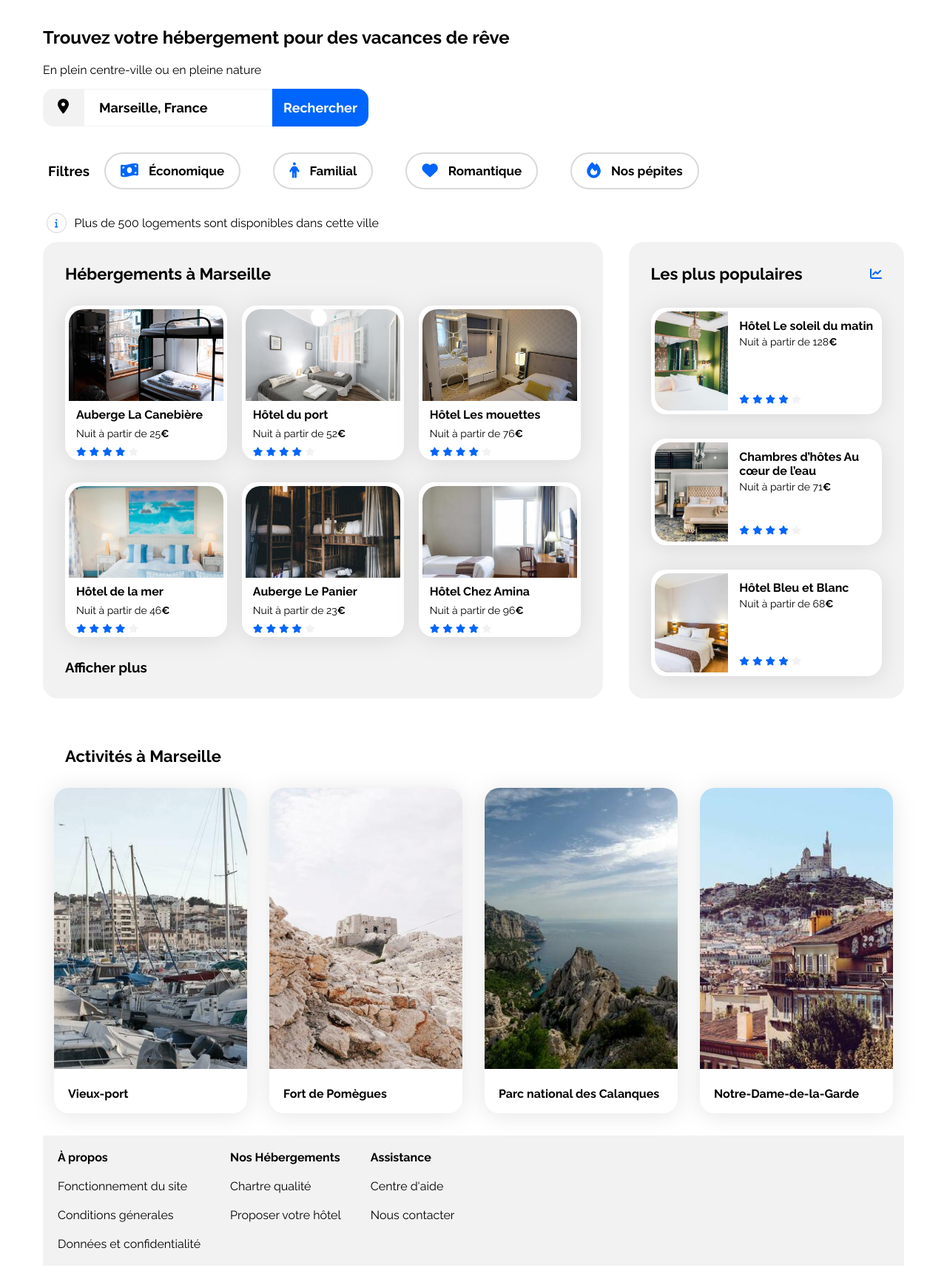
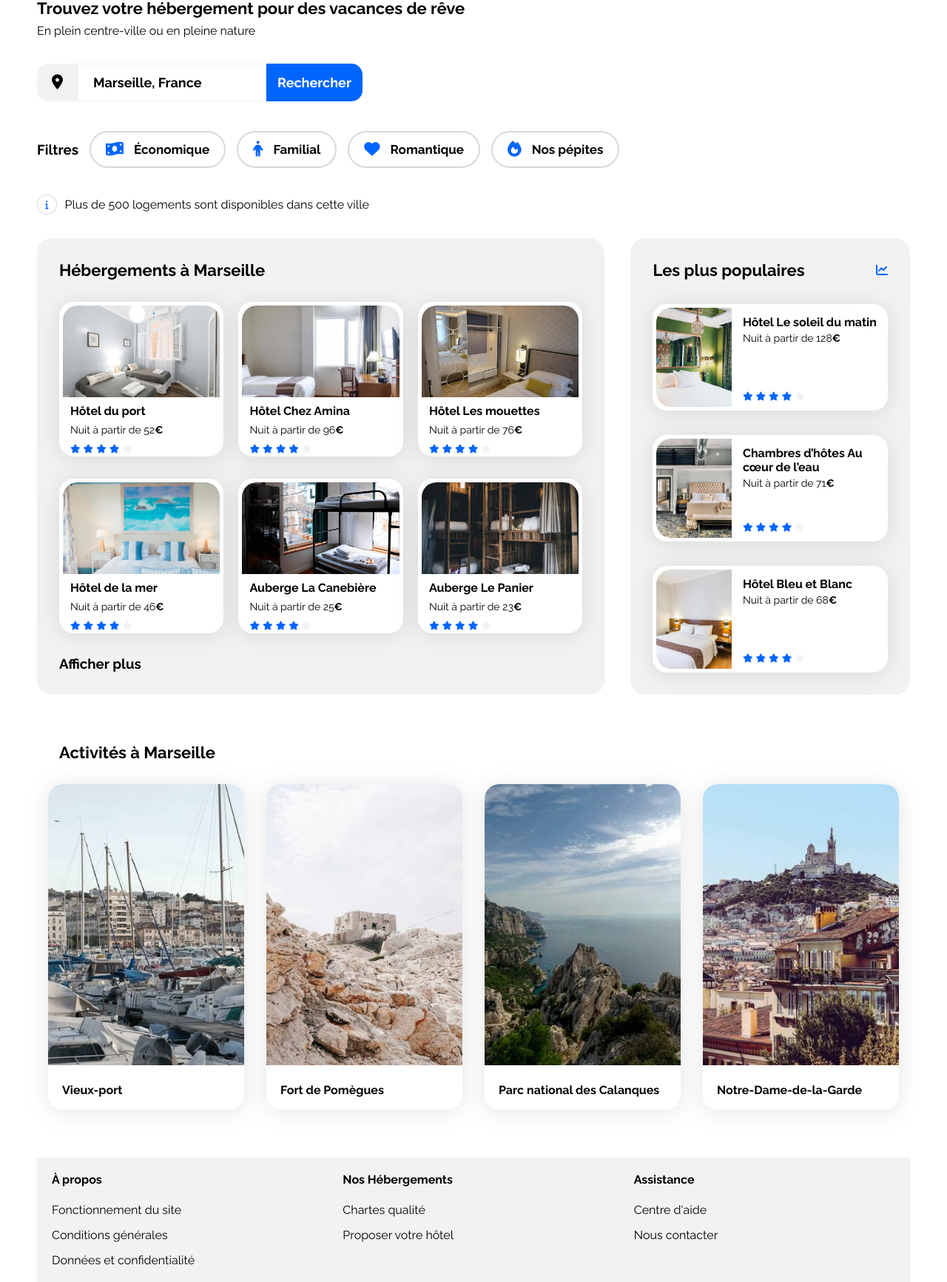
Before and after one commit to Ch1oeee/OC_Projet2, a plain HTML site: page booki-starter-code-master/index.html in a window 1280 px wide. Shown: the part 111-1844 px from the top of the page at 74% size. Drawn offline with Linux system fonts and the light colour scheme.

Commit message:
adjusted CSS and added links and animations

```diff
--- a/booki-starter-code-master/css/style.css
+++ b/booki-starter-code-master/css/style.css
@@ -16,12 +16,29 @@
 body {
     display: flex;
     justify-content: center;
+    margin: 0;
 }
 
 .main-container {
     width: 100%;
     max-width: 1440px;
     box-sizing: border-box;
+}
+
+h1{
+    margin: 0;
+    font-size: 22px;
+    margin-top: 30px;
+}
+
+a {
+    text-decoration: none;
+    color: black;
+}
+
+article:hover{
+    transform: scale(1.1);
+    transition: 0.2s;
 }
 
 .section-title {
@@ -34,11 +51,6 @@ body {
     border-radius: 20px;
     padding: 5px;
     filter: drop-shadow(0px 3px 15px rgba(0, 0, 0, 0.1));
-}
-
-
-.card a {
-    text-decoration: none;
 }
 
 .card img {
@@ -84,7 +96,6 @@ body {
 }
 
 .image-hebergement {
-    box-sizing: border-box;
     object-fit: cover;
     border-radius: 20px 20px 0px 0px;
     width: 100%;
@@ -93,7 +104,6 @@ body {
 
 .hebergements-card {
     display: flex;
-    flex-direction: row;
     flex-wrap: wrap;
     justify-content: space-between;
 }
@@ -208,28 +218,45 @@ body {
 /* FOOTER */
 
 footer{
-    margin: 0px 50px 0px 50px;
+    margin: 35px 50px 0px 50px;
     background-color: #F2F2F2;
+}
+
+.footer-container{
     display: flex;
     flex-direction: row;
-    justify-content: flex-start;
+    justify-content: space-around;
+    width: 100%;
+}
 
-
+.footer-container div {
+    width: 35%;
 }
 
 .footer-txt {
-    padding: 20px;
+    padding: 20px 20px 5px 20px;
 }
 
-.footer-txt p{
-    margin: 0;
-    padding-top: 20px;
+.footer-txt ul li {
+    color: black;
+    text-decoration: none;
+}
+
+.footer-txt ul {
+    list-style: none;
+    display: flex;
+    flex-direction: column;
+    padding: 0;
+    margin-bottom: 0px;
+}
+
+.footer-txt li{
+    padding-bottom: 15px;
 }
 
 .footer-title{
-    margin: 0;
+    margin-top: 0;
 }
-
 
 
 /* mine---------------------------------------------------------------- */
@@ -238,30 +265,39 @@ footer{
 
 header{
     display: flex;
-    align-items: center;
     justify-content: space-between;
-    padding: 50px;
 }
 
 .logo {
     height: 19px;
     width: 61px;
+    padding: 30px;
 }
 
-nav a{
+.header-links a{
     font-size: 16px;
-    padding: 57px 30px 30px 30px;
-    text-decoration: none;
-    color: black;
+    padding: 14px 30px 0px 30px;
 }
 
-nav a:hover{
+.header-links{
+    padding-top: 16px;
+    padding: 16px 30px 0px 30px;
+}
+
+
+.header-links a:hover{
     color: #0065FC;
     border-top: 2px solid;
 }
 
 main {
     margin: 0px 50px 0px 50px;
+}
+
+.research-txt{
+    padding-top: 8px;
+    padding-bottom: 35px;
+    margin: 0;
 }
 
 /*  CSS FORMULAIRE DE RECHERCHE  */
@@ -311,8 +347,7 @@ input::placeholder{
     flex-direction: row;
     justify-content: flex-start;
     align-items: center;
-    padding-left: 7px;
-    padding-top: 15px;
+    padding-top: 35px;
 
  }
 
@@ -320,9 +355,16 @@ input::placeholder{
     background-color: white;
     border: 2px solid #D9D9D9;
     border-radius: 25px;
-    margin: 20px;
     height: 50px;
     padding: 4px 20px;
+ }
+
+ .filter-grid{
+    display: flex;
+    flex-direction: row;
+    justify-content: space-around;
+    gap: 15px;
+    padding-left: 15px;
  }
 
  .buttonSection1:hover{
@@ -344,7 +386,7 @@ input::placeholder{
     display: flex;
     flex-direction: row;
     align-items: center;
-    padding-left: 5px;
+    padding: 20px 0px 20px 0px;
 }
 
 .info2 i{
--- a/booki-starter-code-master/index.html
+++ b/booki-starter-code-master/index.html
@@ -18,10 +18,9 @@
     <div class="main-container">
         <header>
             <img class="logo" src="images/logo/Booki.png" alt="logo Booki">
-            <nav>
-                    <!-- Add anchors to different sections after -->
-                    <a href="#">Hébergements</a>
-                    <a href="#">Activités</a>
+            <nav class="header-links">
+                    <a href="#section-hebergement">Hébergements</a>
+                    <a href="#section-activites">Activités</a>
             </nav>
         </header>
 
@@ -29,7 +28,7 @@
 
             <section class="research">
                 <h1> Trouvez votre hébergement pour des vacances de rêve </h1>
-                <p> En plein centre-ville ou en pleine nature </p>
+                <p class="research-txt"> En plein centre-ville ou en pleine nature </p>
 
                 <form class="searchForm" method="get" action="">
                     <div class="searchIconLocation">
@@ -67,11 +66,79 @@
 
 
             <div class="hebergements-and-populaires">
-                <section class="hebergements">
+                <section id="section-hebergement" class="hebergements">
                     <h2 class="section-title"> Hébergements à Marseille </h2>
 
                     <div class="hebergements-card">
-                        <div class="card">
+                        <article class="card">
+                            <a href="#">
+                                <img class="image-hebergement" src="images/hebergements/fred-kleber.jpg" alt="Hôtel du port">
+                                <div class="card-content">
+                                    <h3 class="card-title">Hôtel du port</h3>
+                                    <p class="card-subtitle">Nuit à partir de 52<span class="euro">€</span></p>
+                                    <div class="card-rating">
+                                        <i class="fa-xs fa-solid fa-star" aria-hidden="true"></i>
+                                        <i class="fa-xs fa-solid fa-star" aria-hidden="true"></i>
+                                        <i class="fa-xs fa-solid fa-star" aria-hidden="true"></i>
+                                        <i class="fa-xs fa-solid fa-star" aria-hidden="true"></i>
+                                        <i class="fa-xs fa-solid fa-star neutralStar" aria-hidden="true"></i>
+                                        <span class="sr-only">Note de 4 sur 5</span>
+                                    </div>
+                                </div>
+                            </a>
+                        </article>
+                        <article class="card">
+                            <a href="#">
+                                <img class="image-hebergement" src="images/hebergements/febrian-zakaria.jpg" alt="Hôtel Chez Amina">
+                                <div class="card-content">
+                                    <h3 class="card-title">Hôtel Chez Amina</h3>
+                                    <p class="card-subtitle">Nuit à partir de 96<span class="euro">€</span></p>
+                                    <div class="card-rating">
+                                        <i class="fa-xs fa-solid fa-star" aria-hidden="true"></i>
+                                        <i class="fa-xs fa-solid fa-star" aria-hidden="true"></i>
+                                        <i class="fa-xs fa-solid fa-star" aria-hidden="true"></i>
+                                        <i class="fa-xs fa-solid fa-star" aria-hidden="true"></i>
+                                        <i class="fa-xs fa-solid fa-star neutralStar" aria-hidden="true"></i>
+                                        <span class="sr-only">Note de 4 sur 5</span>
+                                    </div>
+                                </div>
+                            </a>
+                        </article>
+                        <article class="card">
+                            <a href="#">
+                                <img class="image-hebergement" src="images/hebergements/reisetopia.jpg" alt="Hôtel Les mouettes">
+                                <div class="card-content">
+                                    <h3 class="card-title">Hôtel Les mouettes</h3>
+                                    <p class="card-subtitle">Nuit à partir de 76<span class="euro">€</span></p>
+                                    <div class="card-rating">
+                                        <i class="fa-xs fa-solid fa-star" aria-hidden="true"></i>
+                                        <i class="fa-xs fa-solid fa-star" aria-hidden="true"></i>
+                                        <i class="fa-xs fa-solid fa-star" aria-hidden="true"></i>
+                                        <i class="fa-xs fa-solid fa-star" aria-hidden="true"></i>
+                                        <i class="fa-xs fa-solid fa-star neutralStar" aria-hidden="true"></i>
+                                        <span class="sr-only">Note de 4 sur 5</span>
+                                    </div>
+                                </div>
+                            </a>
+                        </article>
+                        <article class="card">
+                            <a href="#">
+                                <img class="image-hebergement" src="images/hebergements/annie-spratt.jpg" alt="Hôtel de la mer">
+                                <div class="card-content">
+                                    <h3 class="card-title">Hôtel de la mer</h3>
+                                    <p class="card-subtitle">Nuit à partir de 46<span class="euro">€</span></p>
+                                    <div class="card-rating">
+                                        <i class="fa-xs fa-solid fa-star" aria-hidden="true"></i>
+                                        <i class="fa-xs fa-solid fa-star" aria-hidden="true"></i>
+                                        <i class="fa-xs fa-solid fa-star" aria-hidden="true"></i>
+                                        <i class="fa-xs fa-solid fa-star" aria-hidden="true"></i>
+                                        <i class="fa-xs fa-solid fa-star neutralStar" aria-hidden="true"></i>
+                                        <span class="sr-only">Note de 4 sur 5</span>
+                                    </div>
+                                </div>
+                            </a>
+                        </article>
+                        <article class="card">
                             <a href="#">
                                 <img class="image-hebergement" src="images/hebergements/marcus-loke.jpg" alt="Auberge La Canebière">
                                 <div class="card-content">
@@ -89,59 +156,8 @@
                                     </div>
                                 </div>
                             </a>
-                        </div>
-                        <div class="card">
-                            <a href="#">
-                                <img class="image-hebergement" src="images/hebergements/fred-kleber.jpg" alt="Hôtel du port">
-                                <div class="card-content">
-                                    <h3 class="card-title">Hôtel du port</h3>
-                                    <p class="card-subtitle">Nuit à partir de 52<span class="euro">€</span></p>
-                                    <div class="card-rating">
-                                        <i class="fa-xs fa-solid fa-star" aria-hidden="true"></i>
-                                        <i class="fa-xs fa-solid fa-star" aria-hidden="true"></i>
-                                        <i class="fa-xs fa-solid fa-star" aria-hidden="true"></i>
-                                        <i class="fa-xs fa-solid fa-star" aria-hidden="true"></i>
-                                        <i class="fa-xs fa-solid fa-star neutralStar" aria-hidden="true"></i>
-                                        <span class="sr-only">Note de 4 sur 5</span>
-                                    </div>
-                                </div>
-                            </a>
-                        </div>
-                        <div class="card">
-                            <a href="#">
-                                <img class="image-hebergement" src="images/hebergements/reisetopia.jpg" alt="Hôtel Les mouettes">
-                                <div class="card-content">
-                                    <h3 class="card-title">Hôtel Les mouettes</h3>
-                                    <p class="card-subtitle">Nuit à partir de 76<span class="euro">€</span></p>
-                                    <div class="card-rating">
-                                        <i class="fa-xs fa-solid fa-star" aria-hidden="true"></i>
-                                        <i class="fa-xs fa-solid fa-star" aria-hidden="true"></i>
-                                        <i class="fa-xs fa-solid fa-star" aria-hidden="true"></i>
-                                        <i class="fa-xs fa-solid fa-star" aria-hidden="true"></i>
-                                        <i class="fa-xs fa-solid fa-star neutralStar" aria-hidden="true"></i>
-                                        <span class="sr-only">Note de 4 sur 5</span>
-                                    </div>
-                                </div>
-                            </a>
-                        </div>
-                        <div class="card">
-                            <a href="#">
-                                <img class="image-hebergement" src="images/hebergements/annie-spratt.jpg" alt="Hôtel de la mer">
-                                <div class="card-content">
-                                    <h3 class="card-title">Hôtel de la mer</h3>
-                                    <p class="card-subtitle">Nuit à partir de 46<span class="euro">€</span></p>
-                                    <div class="card-rating">
-                                        <i class="fa-xs fa-solid fa-star" aria-hidden="true"></i>
-                                        <i class="fa-xs fa-solid fa-star" aria-hidden="true"></i>
-                                        <i class="fa-xs fa-solid fa-star" aria-hidden="true"></i>
-                                        <i class="fa-xs fa-solid fa-star" aria-hidden="true"></i>
-                                        <i class="fa-xs fa-solid fa-star neutralStar" aria-hidden="true"></i>
-                                        <span class="sr-only">Note de 4 sur 5</span>
-                                    </div>
-                                </div>
-                            </a>
-                        </div>
-                        <div class="card">
+                        </article>
+                        <article class="card">
                             <a href="#">
                                 <img class="image-hebergement" src="images/hebergements/nicate-lee.jpg" alt="Auberge Le Panier">
                                 <div class="card-content">
@@ -157,27 +173,10 @@
                                     </div>
                                 </div>
                             </a>
-                        </div>
-                        <div class="card">
-                            <a href="#">
-                                <img class="image-hebergement" src="images/hebergements/febrian-zakaria.jpg" alt="Hôtel Chez Amina">
-                                <div class="card-content">
-                                    <h3 class="card-title">Hôtel Chez Amina</h3>
-                                    <p class="card-subtitle">Nuit à partir de 96<span class="euro">€</span></p>
-                                    <div class="card-rating">
-                                        <i class="fa-xs fa-solid fa-star" aria-hidden="true"></i>
-                                        <i class="fa-xs fa-solid fa-star" aria-hidden="true"></i>
-                                        <i class="fa-xs fa-solid fa-star" aria-hidden="true"></i>
-                                        <i class="fa-xs fa-solid fa-star" aria-hidden="true"></i>
-                                        <i class="fa-xs fa-solid fa-star neutralStar" aria-hidden="true"></i>
-                                        <span class="sr-only">Note de 4 sur 5</span>
-                                    </div>
-                                </div>
-                            </a>
-                        </div>
+                        </article>
                     </div>
 
-                    <h3 class="more">Afficher plus</h3>
+                    <h3 class="more"><a href="#">Afficher plus</a></h3>
 
                 </section>
 
@@ -187,6 +186,7 @@
                         <i class="fa-solid fa-chart-line" aria-hidden="true"></i>
                     </div>
                     <div class="populaires-cards">
+                        <a href="#">
                             <article class="card">
                                 <img src="./images/hebergements/emile-guillemot.jpg" alt="Image de la chambre d'hôtel montrant un lit">
                                 <div class="card-content">
@@ -204,6 +204,8 @@
                                     </div>
                                 </div>
                             </article>
+                        </a>
+                        <a href="#">
                             <article class="card">
                                 <img src="./images/hebergements/aw-creative.jpg" alt="Image de la chambre d'hôtel montrant un lit">
                                 <div class="card-content">
@@ -221,6 +223,8 @@
                                     </div>
                                 </div>
                             </article>
+                        </a>
+                        <a href="#">
                             <article class="card">
                                 <img src="./images/hebergements/febrian-zakaria2.jpg" alt="Image de la chambre d'hôtel montrant un lit">
                                 <div class="card-content">
@@ -238,55 +242,69 @@
                                     </div>
                                 </div>
                             </article>
+                        </a>
                     </div>
                 </section>
             </div>
 
-            <section class="activites">
+            <section id="section-activites" class="activites">
                 <h2 class="section-title">Activités à Marseille</h2>
                 <div class="activites-card">
-                    <div class="card">
+                    <article class="card">
+                        <a href="#">
                             <img src="images/activites/reno-laithienne.jpg" alt="Vieux-port">
                             <h3 class="card-title">Vieux-port</h3>
-                    </div>
-                    <div class="card">
+                        </a>
+                    </article>
+                    <article class="card">
+                        <a href="#">
                             <img src="images/activites/paul-hermann.jpg" alt="Fort de Pomègues">
                             <h3 class="card-title">Fort de Pomègues</h3>
-                    </div>
-                    <div class="card">
+                        </a>
+                    </article>
+                    <article class="card">
+                        <a href="#">
                             <img src="images/activites/kilyan-sockalingum.jpg" alt="Parc national des Calanques">
                             <h3 class="card-title">Parc national des Calanques</h3>
-                    </div>
-                    <div class="card">
+                        </a>
+                    </article>
+                    <article class="card">
+                        <a href="#">
                             <img src="images/activites/florian-wehde.jpg" alt="Notre-Dame-de-la-Garde">
                             <h3 class="card-title">Notre-Dame-de-la-Garde</h3>
-                    </div>
+                        </a>
+                    </article>
                 </div>
             </section>
         </main>
 
         <footer>
+            <nav class="footer-container">
                 <div class="footer-txt">
                     <h4 class="footer-title">À propos</h4>
-                <p>Fonctionnement du site</p>
-                <p>Conditions génerales</p>
-                <p>Données et confidentialité</p>
-
+                    <ul>
+                        <li><a href="#">Fonctionnement du site</a></li>
+                        <li><a href="#">Conditions générales</a></li>
+                        <li><a href="#">Données et confidentialité</a></li>
+                    </ul>
                 </div>
                 <div class="footer-txt">
                     <h4 class="footer-title">Nos Hébergements</h4>
-                <p>Chartre qualité</p>
-                <p>Proposer votre hôtel</p>
-
+                    <ul>
+                        <li><a href="#">Chartes qualité</a></li>
+                        <li><a href="#">Proposer votre hôtel</a></li>
+                    </ul>
                 </div>
                 <div class="footer-txt">
                     <h4 class="footer-title">Assistance</h4>
-                <p>Centre d'aide</p>
-                <p>Nous contacter</p>
+                    <ul>
+                        <li><a href="#">Centre d'aide</a></li>
+                        <li><a href="#">Nous contacter</a></li>
+                    </ul>
+                </div>
+            </nav>
+        </footer>
 
-            </div>
-
-        </footer>
     </div>
 </body>
 
```
Lines whose indentation alone changed are shown as unchanged.
